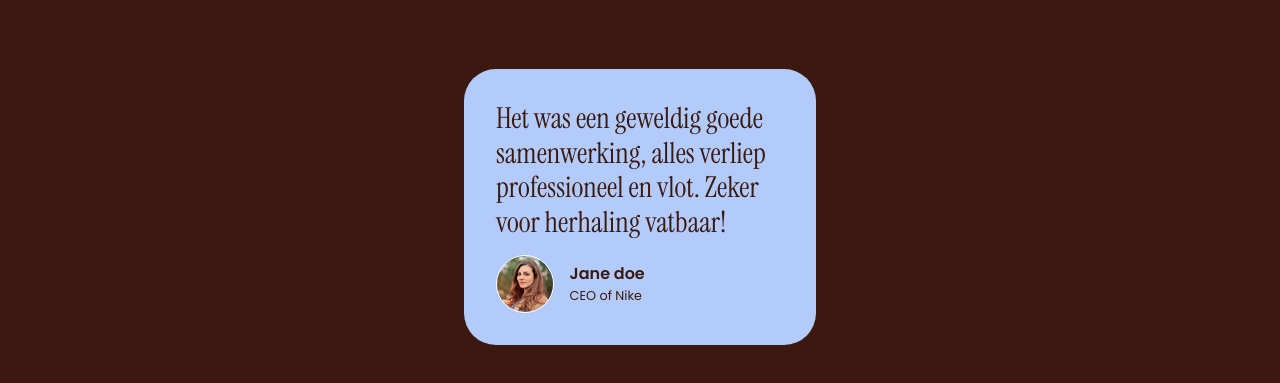
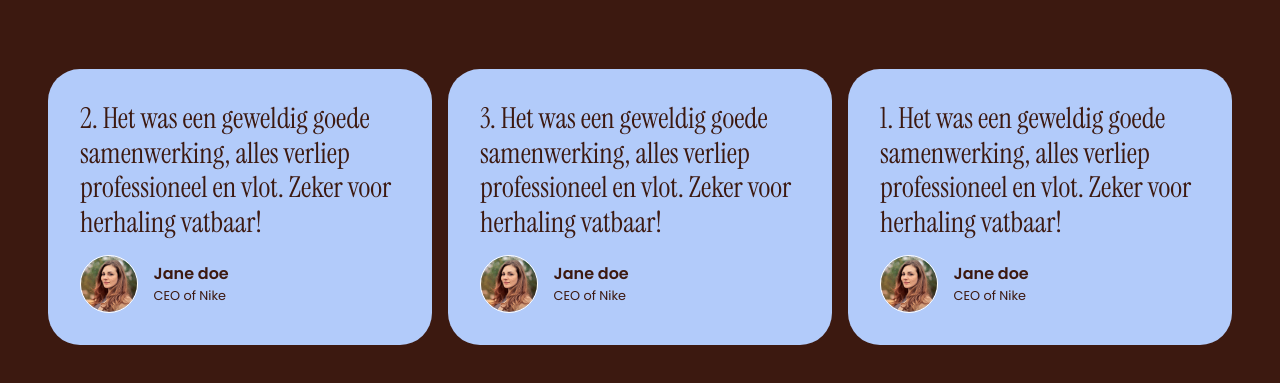
Before and after one commit to dvg-2526-webtechnology/dvg1-d, a plain HTML site: page w8/1-testimonials/index.html in a window 1280 px wide. Shown: the part 107-490 px from the top of the page. Drawn offline with Linux system fonts and the light colour scheme.

Commit message:
update testimonials

```diff
--- a/w8/1-testimonials/css/main.css
+++ b/w8/1-testimonials/css/main.css
@@ -9,18 +9,45 @@ body {
 
 h2 {
   font-family: "Instrument Serif", serif;
-  font-size: 4rem;
+  font-size: 2rem;
   font-weight: 400;
   line-height: 1;
   text-align: center;
+
+  /* @media (min-width: 40rem) {
+    font-size: 3rem;
+  }
+
+  @media (min-width: 60rem) {
+    font-size: 4rem;
+  } */
+}
+
+@media (min-width: 40rem) {
+  h2 {
+    font-size: 3rem;
+    text-align: center;
+  }
+}
+
+@media (min-width: 60rem) {
+  h2 {
+    font-size: 4rem;
+  }
 }
 
 .container {
   max-width: 80rem;
   margin-inline: auto;
-  padding: 3rem;
+  padding: 1rem;
   display: flex;
   gap: 1rem;
+}
+
+@media (min-width: 40rem) {
+  .container {
+    padding: 3rem;
+  }
 }
 
 .testimonials {
@@ -32,18 +59,27 @@ h2 {
 
 .testimonials__wrapper {
   padding-block: 2rem;
+
+  display: flex;
+  gap: 1rem;
+  flex-wrap: wrap;
+  flex-direction: column;
+}
+
+@media (min-width: 40rem) {
+  .testimonials__wrapper {
+    flex-direction: row;
+  }
 }
 
 .testimonial {
-  width: 22rem;
   border-radius: 2rem;
   background-color: hsl(219, 88%, 84%);
   color: hsl(12, 58%, 15%);
   padding: 2rem;
 
-  display: flex;
-  flex-direction: column;
-  justify-content: space-between;
+  flex-basis: 20rem;
+  flex-grow: 1;
 }
 
 .testimonial__quote {
@@ -68,7 +104,21 @@ h2 {
 
 .testimonial__footer {
   margin-top: 1rem;
+
   display: flex;
+  gap: 1rem;
+
   align-items: center;
-  gap: 1rem;
 }
+
+.testimonial--1 {
+  order: 3;
+}
+
+.testimonial--2 {
+  order: 1;
+}
+
+.testimonial--3 {
+  order: 2;
+}
--- a/w8/1-testimonials/index.html
+++ b/w8/1-testimonials/index.html
@@ -18,7 +18,31 @@
         <div class="testimonials__wrapper">
           <div class="testimonial testimonial--1">
             <blockquote class="testimonial__quote">
-              <p>Het was een geweldig goede samenwerking, alles verliep professioneel en vlot. Zeker voor herhaling vatbaar!</p>
+              <p>1. Het was een geweldig goede samenwerking, alles verliep professioneel en vlot. Zeker voor herhaling vatbaar!</p>
+            </blockquote>
+            <div class="testimonial__footer">
+              <img src="images/person-1.jpg" alt="A profile picture of a woman" class="testimonial__image" />
+              <div class="testimonial__info">
+                <p class="testimonial__name">Jane doe</p>
+                <p class="testimonial__position">CEO of Nike</p>
+              </div>
+            </div>
+          </div>
+          <div class="testimonial testimonial--2">
+            <blockquote class="testimonial__quote">
+              <p>2. Het was een geweldig goede samenwerking, alles verliep professioneel en vlot. Zeker voor herhaling vatbaar!</p>
+            </blockquote>
+            <div class="testimonial__footer">
+              <img src="images/person-1.jpg" alt="A profile picture of a woman" class="testimonial__image" />
+              <div class="testimonial__info">
+                <p class="testimonial__name">Jane doe</p>
+                <p class="testimonial__position">CEO of Nike</p>
+              </div>
+            </div>
+          </div>
+          <div class="testimonial testimonial--3">
+            <blockquote class="testimonial__quote">
+              <p>3. Het was een geweldig goede samenwerking, alles verliep professioneel en vlot. Zeker voor herhaling vatbaar!</p>
             </blockquote>
             <div class="testimonial__footer">
               <img src="images/person-1.jpg" alt="A profile picture of a woman" class="testimonial__image" />
```
